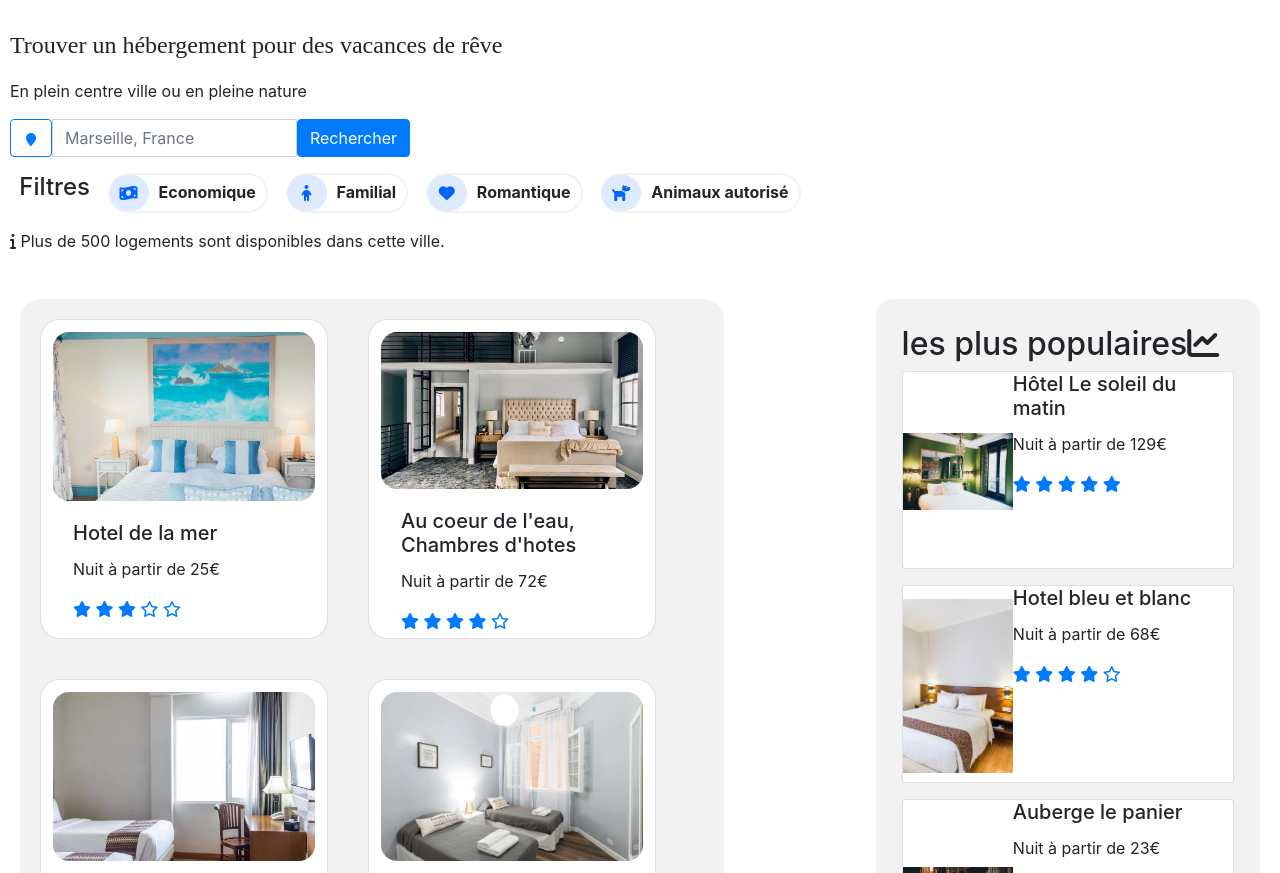
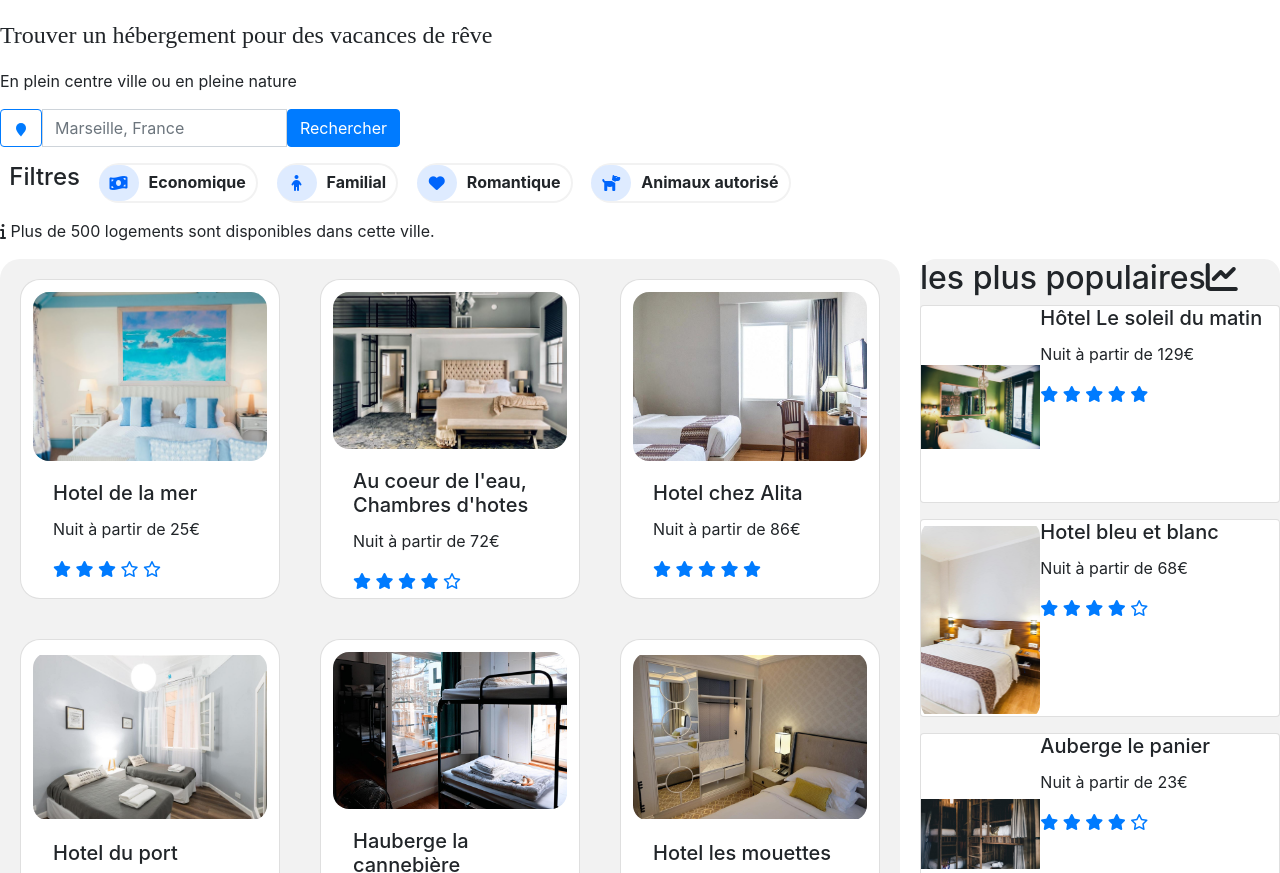
Before and after one commit to BastienLeroy/BastienLeroy.reservia, a plain HTML site: page index.html in a window 1280 px wide. Shown: the part 73-946 px from the top of the page. Drawn offline with nearby package versions, Linux system fonts and the light colour scheme.

Commit message:
réglages largeur

```diff
--- a/index.html
+++ b/index.html
@@ -9,6 +9,7 @@
     <script src="https://kit.fontawesome.com/e7227013d8.js" crossorigin="anonymous"></script>
 </head>
 <body>
+    <div class="testa">
         <header class ="navBar">
             <div class="logo">
                 <img class="logoImg" src="images/logo/logo.png">
@@ -93,7 +94,7 @@
             </div>
             <div id= "block2">
                 <div class="hosting">
-                <div class="card hostingCard" style="width: 18rem;">
+                    <div class="card hostingCard">
                         <div class="hostingCardImg" style="background-image: url('images/hebergements/3_medium/annie-spratt-Eg1qcIitAuA-unsplash.jpg')"></div>
                         <div class="card-body">
                             <h5 class="card-title">Hotel de la mer</h5>
@@ -108,7 +109,7 @@
                         </div>
                     </div>
 
-                <div class="card hostingCard" style="width: 18rem;">
+                    <div class="card hostingCard">
                         <div class="hostingCardImg" style="background-image: url('images/hebergements/3_medium/aw-creative-VGs8z60yT2c-unsplash.jpg')"></div>
                         <div class="card-body">
                             <h5 class="card-title">Au coeur de l'eau, Chambres d'hotes</h5>
@@ -123,7 +124,7 @@
                         </div>
                     </div>
 
-                <div class="card hostingCard" style="width: 18rem;">
+                    <div class="card hostingCard">
                         <div class="hostingCardImg" style="background-image: url('images/hebergements/3_medium/febrian-zakaria-M6S1WvfW68A-unsplash.jpg')"></div>
                         <div class="card-body">
                             <h5 class="card-title">Hotel chez Alita</h5>
@@ -138,7 +139,7 @@
                         </div>
                     </div>
 
-                <div class="card hostingCard" style="width: 18rem;">
+                    <div class="card hostingCard">
                         <div class="hostingCardImg" style="background-image: url('images/hebergements/3_medium/fred-kleber-gTbaxaVLvsg-unsplash.jpg')"></div>
                         <div class="card-body">
                             <h5 class="card-title">Hotel du port</h5>
@@ -153,7 +154,7 @@
                         </div>
                     </div>
 
-                <div class="card hostingCard" style="width: 18rem;">
+                    <div class="card hostingCard">
                         <div class="hostingCardImg" style="background-image: url('images/hebergements/3_medium/marcus-loke-WQJvWU_HZFo-unsplash.jpg')"></div>
                         <div class="card-body">
                             <h5 class="card-title">Hauberge la cannebière</h5>
@@ -168,7 +169,7 @@
                         </div>
                     </div>
 
-                <div class="card hostingCard" style="width: 18rem;">
+                    <div class="card hostingCard">
                         <div class="hostingCardImg" style="background-image: url('images/hebergements/3_medium/reisetopia-B8WIgxA_PFU-unsplash.jpg')"></div>
                         <div class="card-body">
                             <h5 class="card-title">Hotel les mouettes</h5>
@@ -332,5 +333,6 @@
             </div>
 
         </footer>
+    </div>
 </body>
 </html>
--- a/style2.css
+++ b/style2.css
@@ -9,6 +9,11 @@ body {
     background-color: #F2F2F2;
     width: 100vw;
     height: 100vh;
+    display: flex;
+    justify-content: center;
+}
+.testa {
+    width: 1300px;
 }
 .p {
     font-family: "Raleway-Bold";
@@ -30,8 +35,6 @@ body {
 .registerMenu{
     display: flex;
     justify-content: flex-end;
-    justify-content: space-between;
-
     height: 50px;
     margin: 20px;
 }
@@ -48,9 +51,7 @@ li:hover nav-item {
 #block1 {
     display: flex;
     flex-direction: column;
-
     flex-wrap: wrap;
-    margin: 10px;
 }
 .info {
     font-size: x-large ;
@@ -58,7 +59,6 @@ li:hover nav-item {
     text-align: justify;
 }
 .searchBarZone {
-
     width: 400px;
 }
 .filters {
@@ -120,14 +120,13 @@ li:hover nav-item {
     align-content: stretch;
     background-color: #F2F2F2;
     border-radius: 20px;
-    width: 55%;
-    margin: 20px;
+    width: 900px;
 }
 .hostingCard {
     border-radius: 20px !important;
     margin: 20px;
     height: 20rem;
-    width: 20rem;
+    width: 260px;
     border-radius: 1rem;
     padding: 0.75rem;
 }
@@ -146,21 +145,17 @@ li:hover nav-item {
 }
 .textMost {
     display:flex;
-
     justify-content: space-between;
 
 }
 .mostPopular {
-    padding:2%;
     display: flex;
     flex-wrap: wrap;
     flex-direction: column;
     align-items: flex-start;
     background-color: #F2F2F2;
-    width: 30%;
+    width: 360px;
     border-radius: 1rem;
-    margin: 20px;
-
 }
 .mostPopularCard {
     height: 198px;
```
Lines whose indentation alone changed are shown as unchanged.
